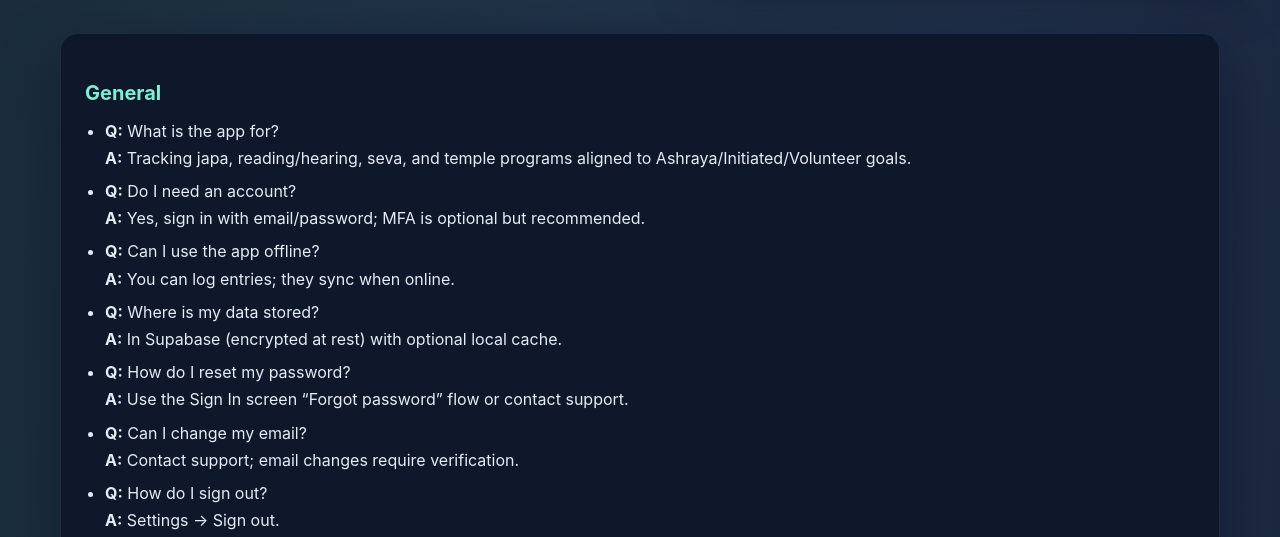
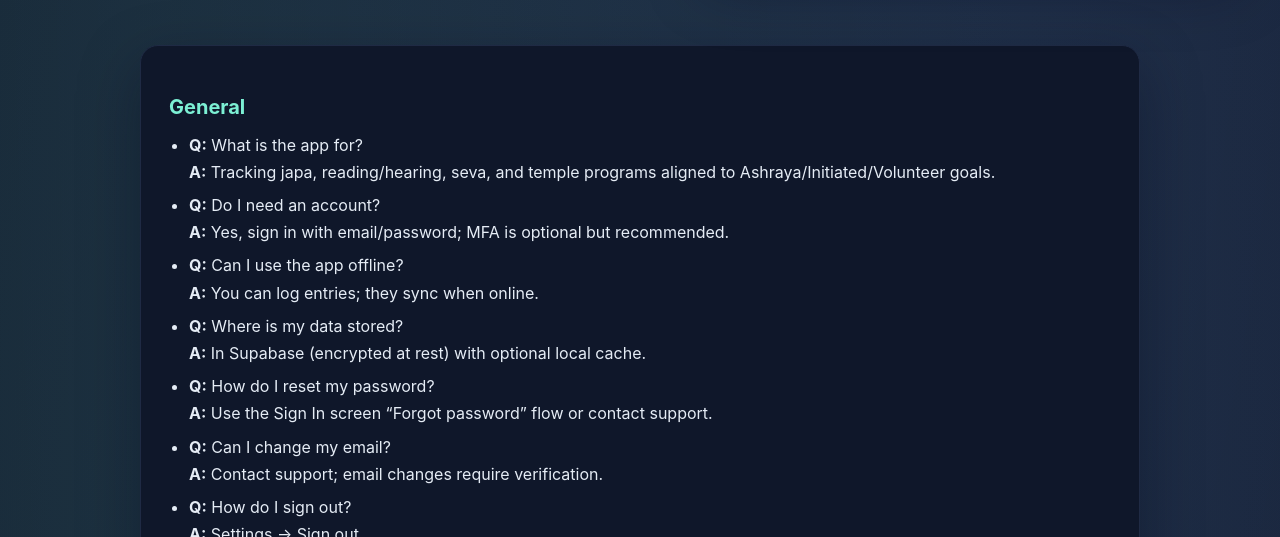
Before and after one commit to Payedas7/rgm.github.io, a plain HTML site: page gitTerms/faq.html in a window 1280 px wide. Shown: the part 254-791 px from the top of the page. Drawn offline with Linux system fonts and the light colour scheme.

Commit message:
IP-04 update css

```diff
--- a/gitTerms/faq.html
+++ b/gitTerms/faq.html
@@ -6,7 +6,7 @@
   <title>RGM App FAQ</title>
   <link rel="stylesheet" href="styles.css" />
 </head>
-<body>
+<body class="faq-page">
   <nav>
     <div class="nav-inner">
       <div class="brand">
--- a/gitTerms/styles.css
+++ b/gitTerms/styles.css
@@ -161,6 +161,19 @@ main {
   padding: 22px 24px;
 }
 
+/* FAQ-specific layout tweaks */
+.faq-page main {
+  display: block;
+  max-width: 1040px;
+  margin: 0 auto;
+  padding: 24px 20px 60px;
+}
+
+.faq-page .doc {
+  width: 100%;
+  padding: 24px 28px;
+}
+
 .doc h2 {
   margin-top: 20px;
   margin-bottom: 8px;
```
